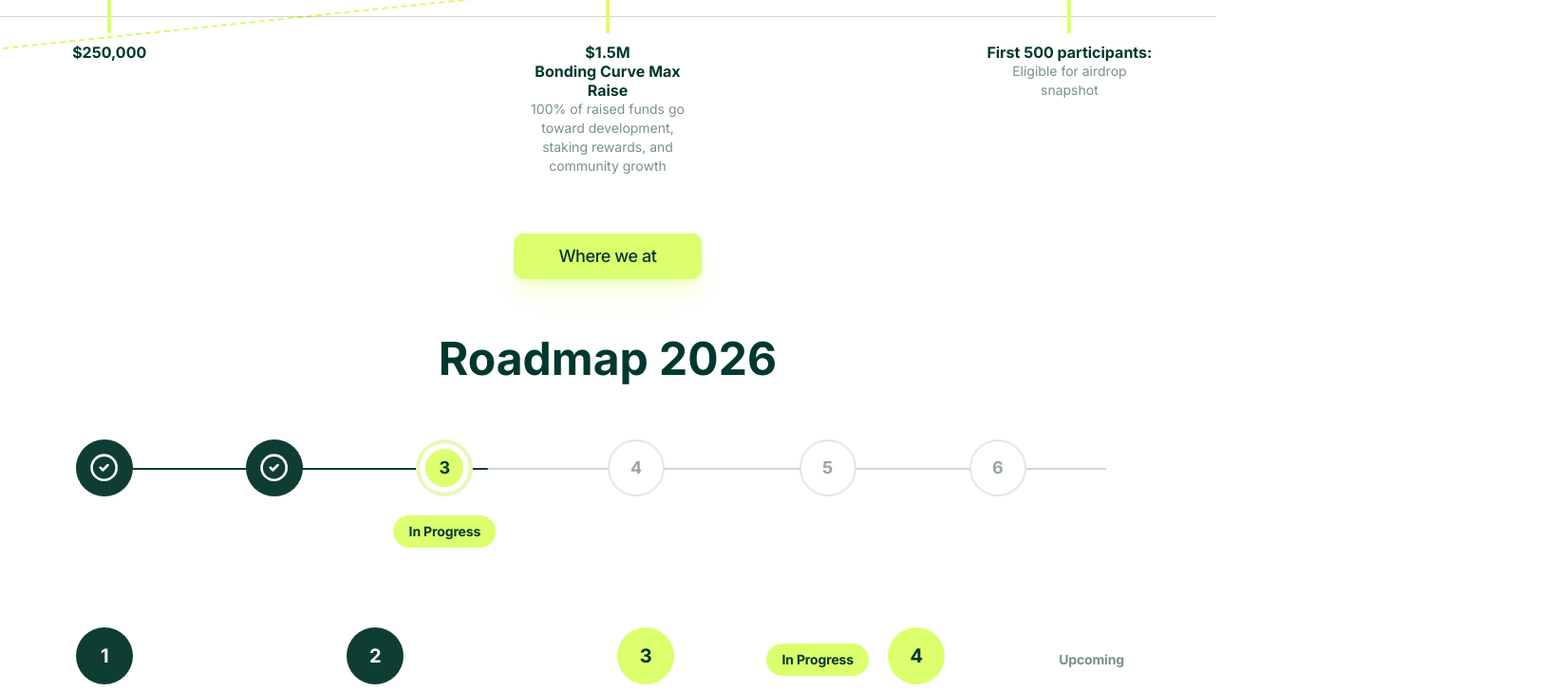
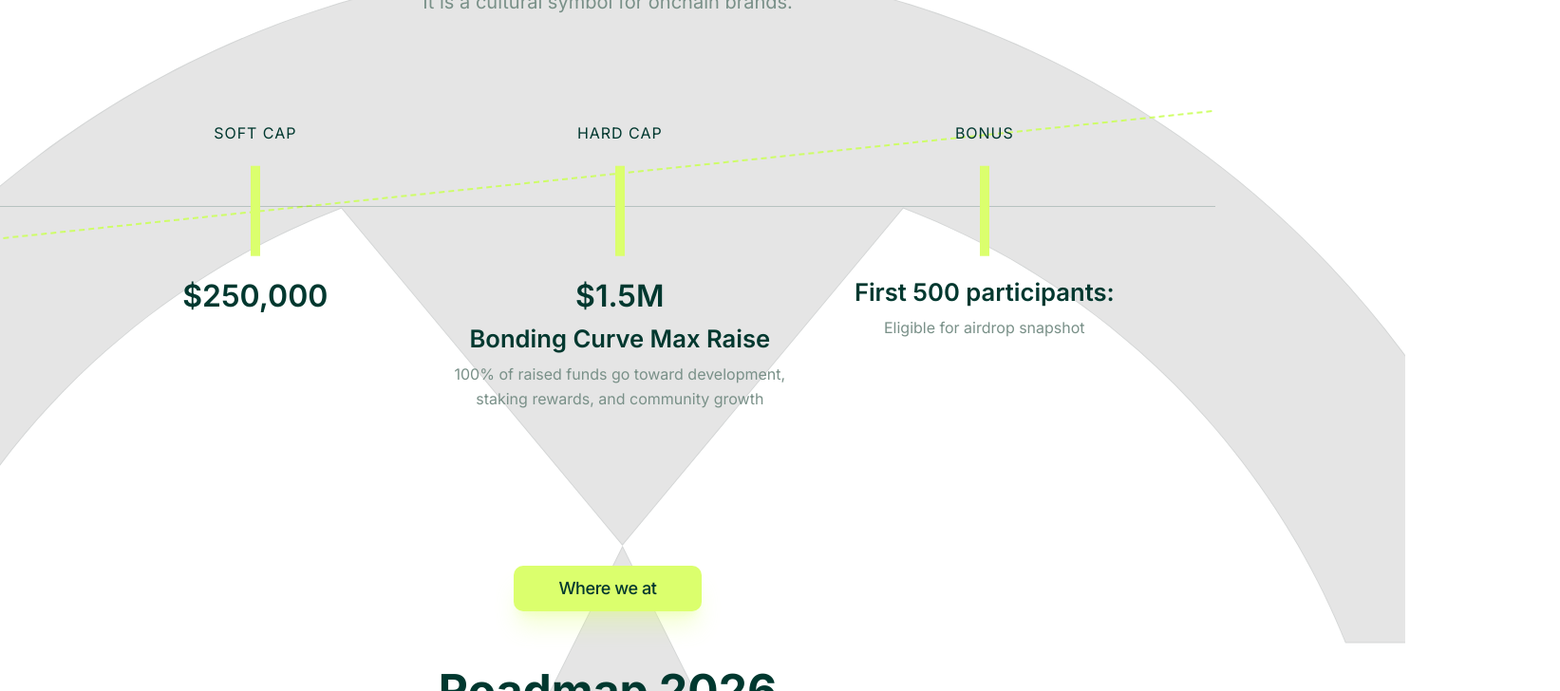
Before and after one commit to pwollemi/Coinporate, a React (Create React App) app: page / in a window 1280 px wide. Shown: the part 9880-10608 px from the top of the page at 95% size, 1643 px wide, since content can reach past the window. Built offline with nearby package versions, Linux system fonts and the light colour scheme.

Commit message:
feat: add ring section

```diff
--- a/src/App.js
+++ b/src/App.js
@@ -465,6 +465,8 @@ function App() {
           </div>
         </section>
 
+        <div className="ring-section">
+          <div className="ring-section__bg" aria-hidden="true"></div>
           <section className="token-structure">
             <div className="token-structure__inner">
             <div className="token-structure__header">
@@ -626,6 +628,7 @@ function App() {
               </div>
             </div>
           </section>
+        </div>
 
         <section className="team">
           <div className="team__inner">
--- a/src/components/RoadmapCard.js
+++ b/src/components/RoadmapCard.js
@@ -1,10 +1,9 @@
 import React from "react";
 
 function RoadmapCard({ number, title, text, status }) {
-  const numeric = Number(number);
-  const numberClass = status
+  const numberClass = status === "In Progress"
     ? "roadmap-card__number roadmap-card__number--active"
-    : numeric >= 4
+    : status === "Upcoming"
       ? "roadmap-card__number roadmap-card__number--pending"
       : "roadmap-card__number roadmap-card__number--done";
 
--- a/src/components/TokenMarker.js
+++ b/src/components/TokenMarker.js
@@ -5,9 +5,10 @@ function TokenMarker({ label, value, sub, detail, left }) {
     <div className="token-marker" style={{ left }}>
       <div className="token-marker__label">{label}</div>
       <div className="token-marker__line" aria-hidden="true" />
-      <div className="token-marker__value">
-        {value} {sub ? <div>{sub}</div> : null}
-        {detail ? <div className="token-marker__sub">{detail}</div> : null}
+      <div className="token-marker__value-container">
+        {value ? <div className="token-marker__value">{value}</div> : null}
+        {sub ? <div className="token-marker__sub">{sub}</div> : null}
+        {detail ? <div className="token-marker__detail">{detail}</div> : null}
       </div>
     </div>
   );
--- a/src/data/content.js
+++ b/src/data/content.js
@@ -288,7 +288,7 @@ export const tokenMarkers = [
   {
     label: "Soft cap",
     value: "$250,000",
-    left: "9%",
+    left: "21%",
   },
   {
     label: "Hard cap",
@@ -296,23 +296,23 @@ export const tokenMarkers = [
     sub: "Bonding Curve Max Raise",
     detail:
       "100% of raised funds go toward development, staking rewards, and community growth",
-    left: "50%",
+    left: "51%",
   },
   {
     label: "Bonus",
-    value: "First 500 participants:",
+    sub: "First 500 participants:",
     detail: "Eligible for airdrop snapshot",
-    left: "88%",
+    left: "81%",
   },
 ];
 
 export const roadmapNodes = [
   { id: 1, left: "0%", status: "done" },
-  { id: 2, left: "16%", status: "done" },
-  { id: 3, left: "32%", status: "active", label: "In Progress" },
-  { id: 4, left: "50%", status: "pending" },
-  { id: 5, left: "68%", status: "pending" },
-  { id: 6, left: "84%", status: "pending" },
+  { id: 2, left: "19%", status: "done" },
+  { id: 3, left: "37%", status: "active", label: "In Progress" },
+  { id: 4, left: "57%", status: "pending" },
+  { id: 5, left: "76%", status: "pending" },
+  { id: 6, left: "95%", status: "pending" },
 ];
 
 export const roadmapCards = [
--- a/src/styles.css
+++ b/src/styles.css
@@ -994,7 +994,11 @@
 }
 
 .use-case__image-container {
-  background: linear-gradient(180deg, rgba(255, 255, 255, 0) 0%, #FFFFFF 86.06%);
+  background: linear-gradient(
+    180deg,
+    rgba(255, 255, 255, 0) 0%,
+    #ffffff 86.06%
+  );
   position: sticky;
   bottom: 0;
   width: calc(100% + 60px);
@@ -1028,7 +1032,12 @@
 }
 
 .use-case__info-gradient {
-  background: linear-gradient(to top, #fff 60%, rgba(255,255,255,0.9) 80%, transparent);
+  background: linear-gradient(
+    to top,
+    #fff 60%,
+    rgba(255, 255, 255, 0.9) 80%,
+    transparent
+  );
   position: absolute;
   bottom: -100px;
   left: 0;
@@ -1380,10 +1389,45 @@
   overflow: hidden;
 }
 
+.ring-section {
+  position: relative;
+  background: #ffffff;
+  overflow: visible;
+  padding: 200px 0 450px;
+}
+
+.ring-section__bg {
+  position: absolute;
+  top: 35%;
+  left: 50%;
+  transform: translate(-50%, -50%);
+  width: 2006px;
+  height: 2053px;
+  border-radius: 50%;
+  /* background: rgba(206, 208, 209, 0.20); */
+  pointer-events: none;
+  z-index: 0;
+  flex-shrink: 0;
+}
+
+.ring-section__bg::before {
+  content: "";
+  position: absolute;
+  top: 50%;
+  left: 50%;
+  transform: translate(-50%, -20%);
+  width: 2006px;
+  height: 2053px;
+  background-image: url("./assets/coinporate/icons/vector.svg");
+  background-size: contain;
+  background-repeat: no-repeat;
+  background-position: center;
+}
+
 .token-structure {
   position: relative;
   padding: 120px 0;
-  background: #ffffff;
+  background: transparent;
   overflow: visible;
   box-sizing: border-box;
 }
@@ -1501,19 +1545,34 @@
 
 .token-marker {
   position: absolute;
-  top: 58%;
+  top: 40%;
   transform: translate(-50%, -50%);
   text-align: center;
-  width: 180px;
+  min-width: 500px;
   height: 80px;
 }
 
+.token-marker__value-container {
+  position: absolute;
+  left: 50%;
+  top: calc(50% + 122px);
+  transform: translateX(-50%);
+  max-width: 400px;
+  width: 100%;
+  display: flex;
+  flex-direction: column;
+  gap: 10px;
+}
+
 .token-marker__label {
-  font-size: 10px;
-  color: rgba(0, 56, 47, 0.6);
+  color: var(--tetriary, #00382f);
+  font-family: Inter;
+  font-size: 16px;
+  font-style: normal;
+  font-weight: 400;
+  line-height: normal;
   text-transform: uppercase;
   letter-spacing: 0.06em;
-  line-height: 14px;
   position: absolute;
   top: 0;
   left: 50%;
@@ -1521,32 +1580,49 @@
 }
 
 .token-marker__line {
-  width: 4px;
-  height: 36px;
+  width: 10px;
+  height: 94.4px;
   background: var(--accent);
   position: absolute;
   left: 50%;
   top: 50%;
-  transform: translate(-50%, -50%);
+  transform: translate(-50%, 5%);
 }
 
 .token-marker__value {
-  font-size: 16px;
-  font-weight: 700;
-  color: var(--dark);
-  line-height: 20px;
-  position: absolute;
+  color: var(--tetriary, #00382f);
+  text-align: center;
+  font-family: Inter;
+  font-size: 32px;
+  font-style: normal;
+  font-weight: 600;
+  line-height: normal;
+  /* position: absolute;
   left: 50%;
-  top: calc(50% + 28px);
-  transform: translateX(-50%);
+  top: calc(50% + 120px);
+  transform: translateX(-50%); */
   max-width: 400px;
   width: 100%;
 }
 
 .token-marker__sub {
+  color: var(--tetriary, #00382f);
+  text-align: center;
+  font-family: Inter;
+  font-size: 25.6px;
+  font-style: normal;
+  font-weight: 600;
+  line-height: normal;
+}
+
+.token-marker__detail {
+  color: var(--Alternative-text-color-gray, #799088);
+  text-align: center;
+  font-family: Inter;
+  font-size: 16px;
+  font-style: normal;
   font-weight: 400;
-  font-size: 14px;
-  color: var(--Alternative-text-color-gray, #799088);
+  line-height: 160%; /* 25.6px */
 }
 
 .token-marker__sub:nth-of-type(1) {
@@ -1561,15 +1637,17 @@
   position: relative;
   background: transparent;
   z-index: 1;
+  padding-top: 150px;
 }
 
 .roadmap__inner {
   position: relative;
   margin: 0 auto;
-  padding: 0 80px;
-  display: flex;
-  flex-direction: column;
-  gap: 48px;
+  /* padding: 0 80px; */
+  display: flex;
+  flex-direction: column;
+  gap: 85px;
+  width: 68%;
 }
 
 .roadmap__header {
@@ -1658,10 +1736,12 @@
 }
 
 .roadmap__node-circle--active {
-  background: var(--accent);
+  background: #f2f2f2;
   color: var(--dark);
   border: 4px solid #e9f7c1;
-  box-shadow: inset 0 0 0 6px #ffffff;
+  box-shadow: inset 0 0 0 15px #dbff6d;
+  width: 80px;
+  height: 80px;
 }
 
 .roadmap__node-circle--pending {
@@ -1694,7 +1774,7 @@
 }
 
 .roadmap__node--active .roadmap__node-status {
-  top: calc(50% + 50px);
+  top: calc(50% + 35px);
 }
 
 .roadmap__cards {
@@ -1711,7 +1791,7 @@
 
 .roadmap__cards-track {
   display: flex;
-  gap: 20px;
+  gap: 115px;
 }
 
 .roadmap__cards-slide {
@@ -1833,16 +1913,16 @@
 }
 
 .team {
-  padding: 120px 0;
+  padding: 253px 0 130px 0;
   background: #ffffff;
 }
 
 .team__inner {
   margin: 0 auto;
-  padding: 0 80px;
-  display: flex;
-  flex-direction: column;
-  gap: 48px;
+  padding: 0 120px;
+  display: flex;
+  flex-direction: column;
+  gap: 110px;
   align-items: center;
 }
 
@@ -2544,6 +2624,20 @@
     display: none;
   }
 
+  .ring-section {
+    padding: 150px 0 200px;
+  }
+
+  .ring-section__bg {
+    width: min(1400px, 150vw);
+    height: min(1400px, 150vw);
+  }
+
+  .ring-section__bg::before {
+    width: min(1400px, 140vw);
+    height: min(1710px, 170vw);
+  }
+
   .token-structure {
     padding: 30px;
   }
@@ -2688,6 +2782,20 @@
 }
 
 @media (max-width: 640px) {
+  .ring-section {
+    padding: 100px 0 150px;
+  }
+
+  .ring-section__bg {
+    width: min(1000px, 160vw);
+    height: min(1000px, 160vw);
+  }
+
+  .ring-section__bg::before {
+    width: min(1000px, 150vw);
+    height: min(1222px, 180vw);
+  }
+
   .hero__logo {
     height: 24px;
   }
```
Also changed, not shown: src/assets/coinporate/icons/vector.svg (added). Lines whose indentation alone changed are shown as unchanged.
